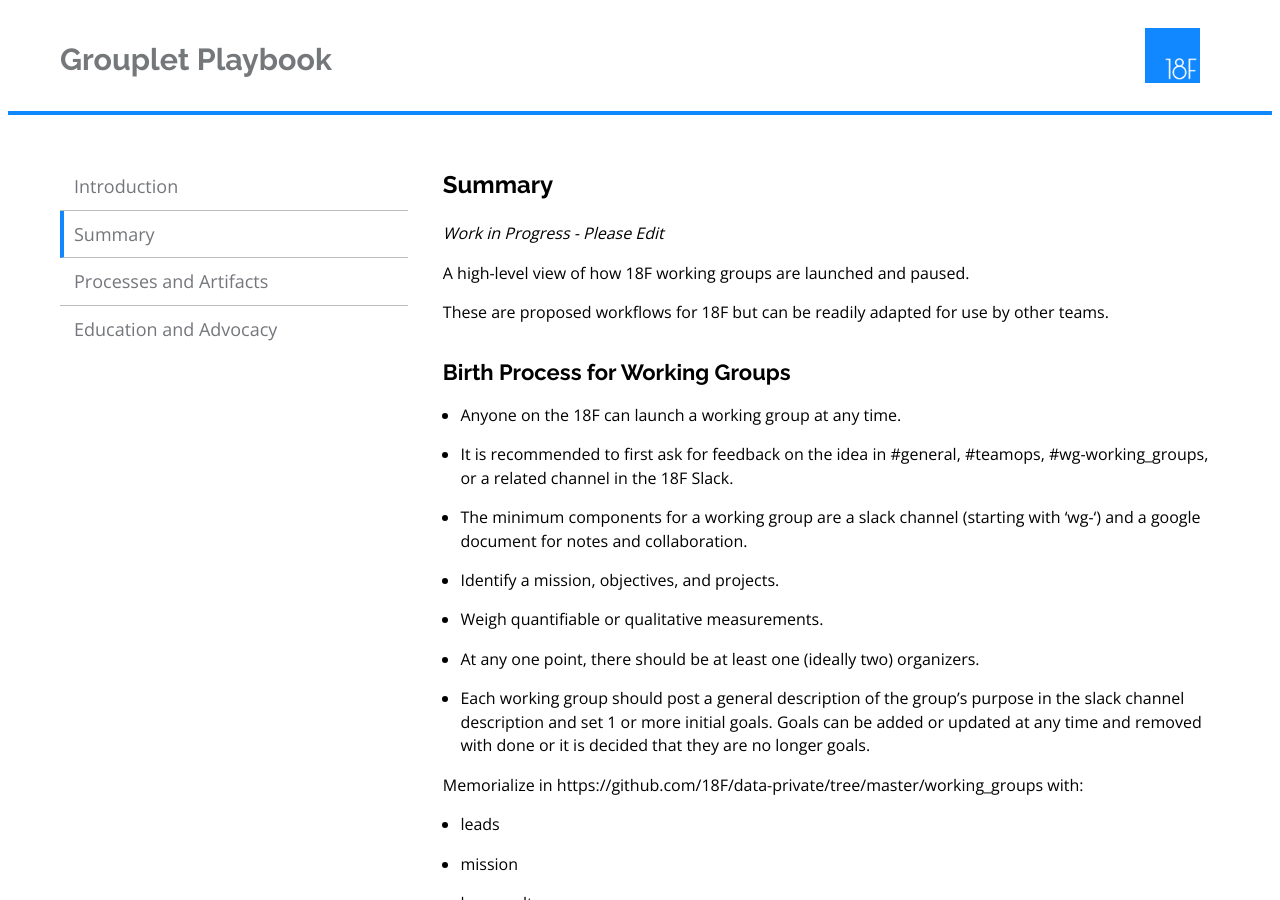
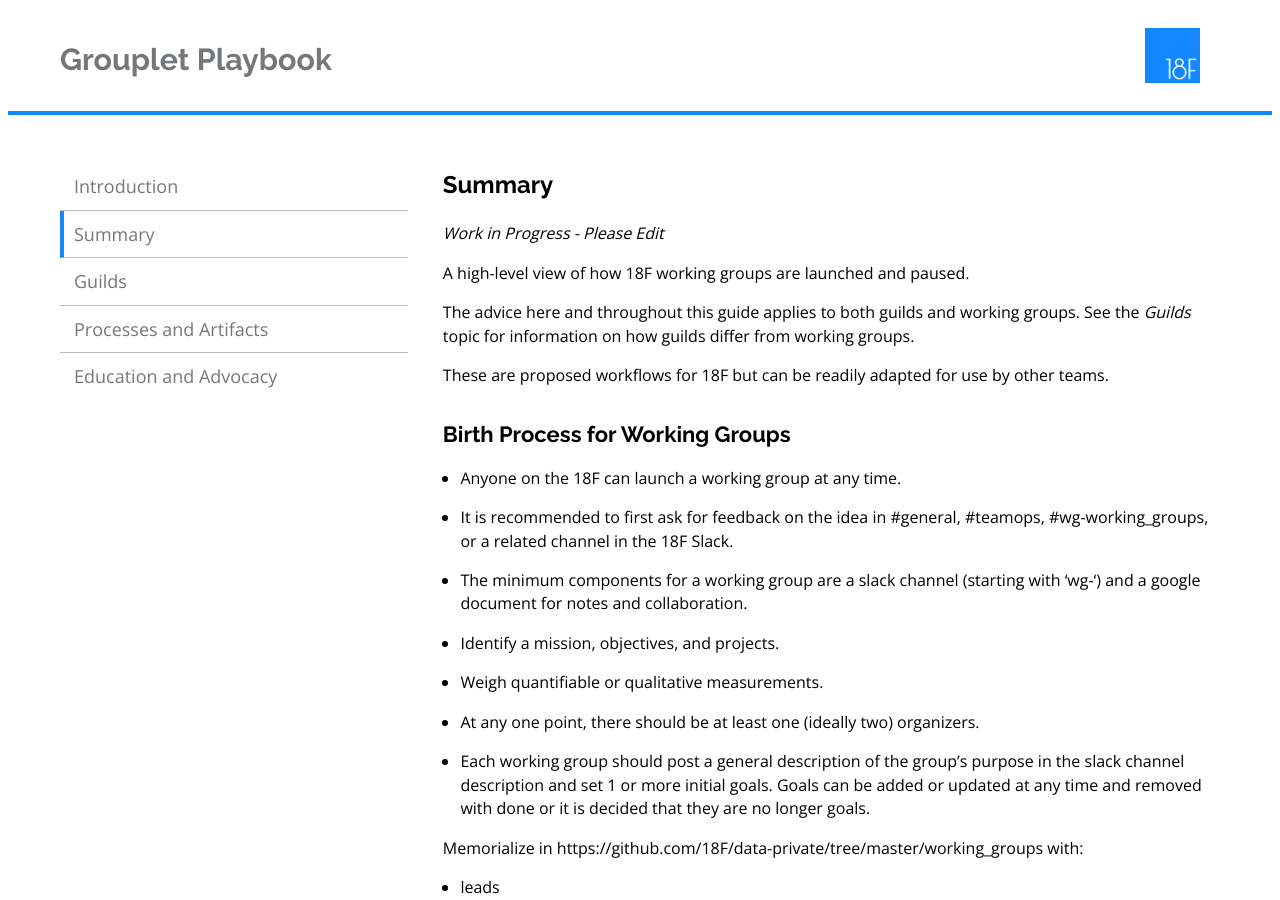
Before and after one commit to 18F/grouplet-playbook, a Jekyll site: the page built from pages/tldr.md, in a window 1280 px wide and 900 px high. Built offline with Jekyll 4.4.1, drawn with Linux system fonts in a browser that asks for light colours; nearby versions of some CDN libraries; Markdown is read by kramdown in place of the engine named in the settings.

Commit message:
Add draft of Guilds section

```diff
--- a/_config.yml
+++ b/_config.yml
@@ -53,6 +53,9 @@
 - text: Summary
   url: tldr/
   internal: true
+- text: Guilds
+  url: guilds/
+  internal: true
 - text: Processes and Artifacts
   url: processes-and-artifacts/
   internal: true
--- a/pages/tldr.md
+++ b/pages/tldr.md
@@ -5,6 +5,10 @@
 _Work in Progress - Please Edit_
 
 A high-level view of how 18F working groups are launched and paused.
+
+The advice here and throughout this guide applies to both guilds and working
+groups. See the _Guilds_ topic for information on how guilds differ from
+working groups.
 
 These are proposed workflows for 18F but can be readily adapted for use by other teams.
 
```
Also changed, not shown: pages/guilds.md (added, +47 -0 lines).
